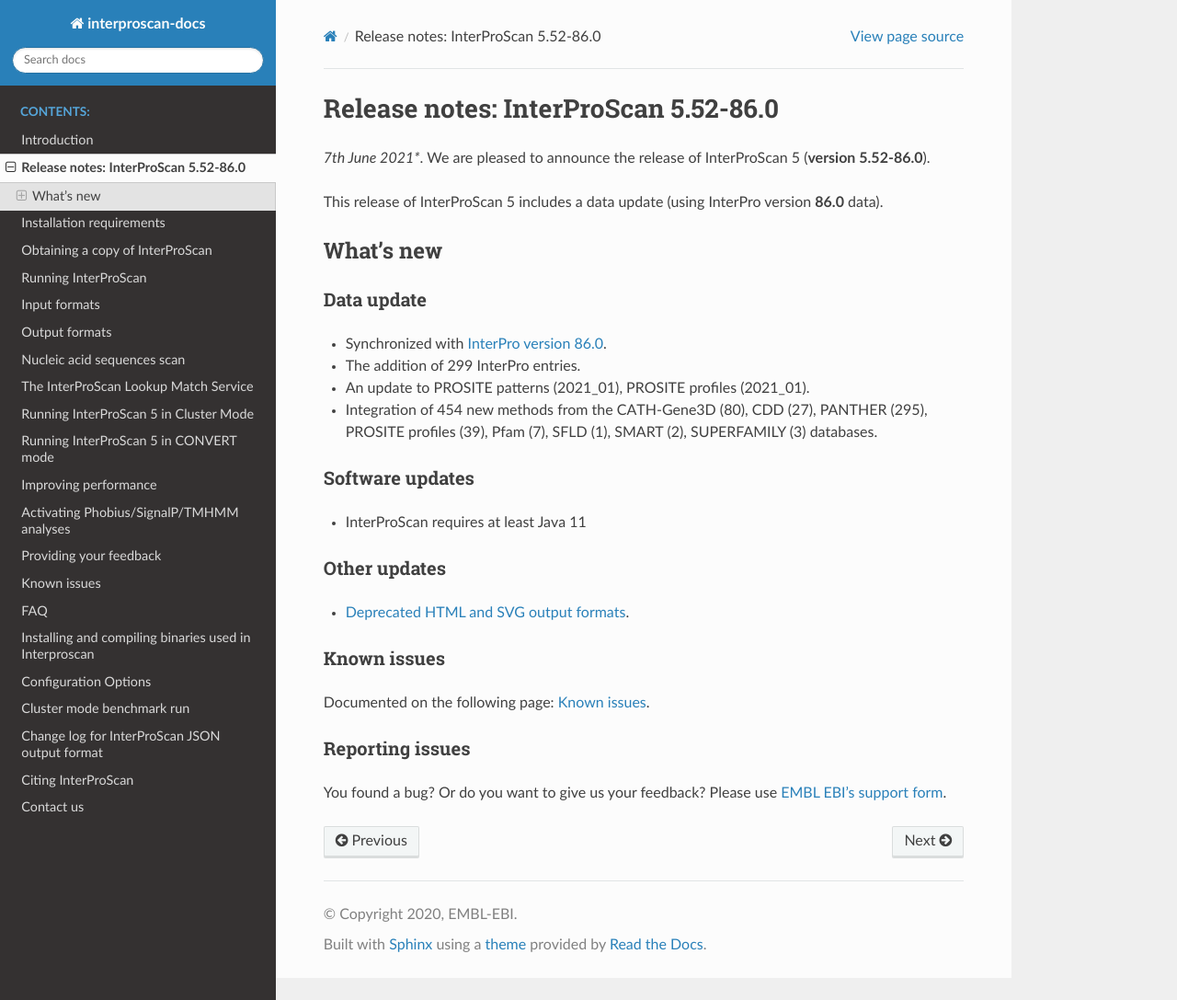
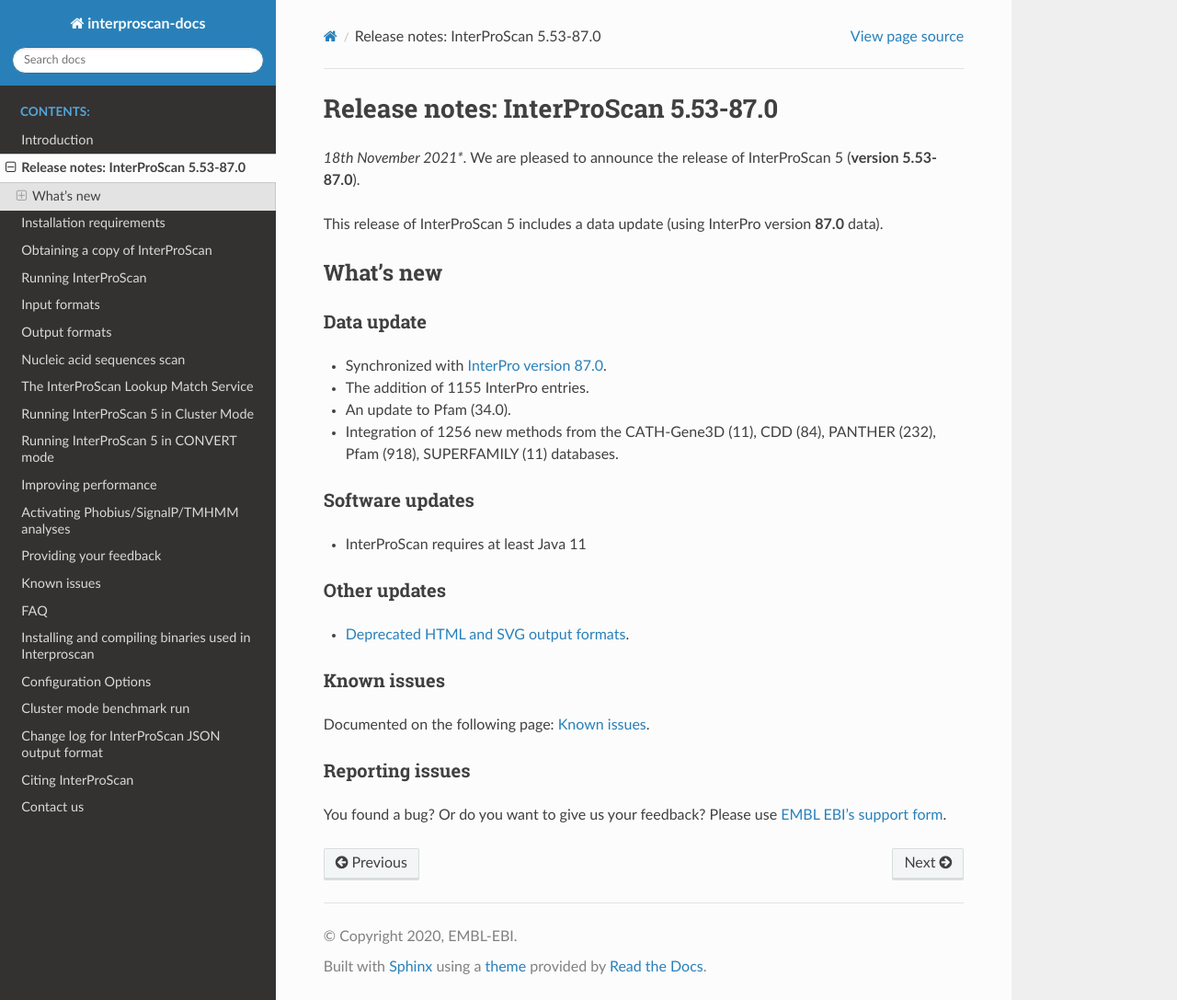
Before and after one commit to ebi-pf-team/interproscan-docs, a Sphinx documentation site: the page built from docs/ReleaseNotes.rst, in a window 1280 px wide and 1087 px high. Shown: the whole window at 92% size. Built offline with Sphinx 7.4.7 and the Read the Docs theme 2.0.0, drawn with Linux system fonts in a browser that asks for light colours.

```diff
--- a/docs/KnownIssues.rst
+++ b/docs/KnownIssues.rst
@@ -40,6 +40,12 @@
 
 These steps should update the Coils binary.
 
+3. PIRSR errors
+~~~~~~~~~~~~~~~~
+
+Some PIRSR rules contain 'Nter' and/or 'Cter' for the start/end locations and InterProScan fails for sequences that hit those site rules.
+If residue annotation is not required it can be disabled by using the "-dra" command line option in InterProScan.
+
 
 If you encounter errors not listed above,
 `please contact us using EMBL EBI's support form <http://www.ebi.ac.uk/support/interproscan>`__.
--- a/docs/ReleaseNotes.rst
+++ b/docs/ReleaseNotes.rst
@@ -1,11 +1,11 @@
-Release notes: InterProScan 5.52-86.0
+Release notes: InterProScan 5.53-87.0
 =====================================
 
-*7th June 2021**. We are pleased to announce the release of
-InterProScan 5 (**version 5.52-86.0**).
+*18th November 2021**. We are pleased to announce the release of
+InterProScan 5 (**version 5.53-87.0**).
 
 This release of InterProScan 5 includes a data update (using InterPro
-version **86.0** data).
+version **87.0** data).
 
 What’s new
 ~~~~~~~~~~
@@ -14,10 +14,10 @@
 ^^^^^^^^^^^
 
 -  Synchronized with `InterPro version
-   86.0 <http://www.ebi.ac.uk/interpro/release_notes>`__.
--  The addition of 299 InterPro entries.
--  An update to PROSITE patterns (2021_01), PROSITE profiles (2021_01).
--  Integration of 454 new methods from the CATH-Gene3D (80), CDD (27), PANTHER (295), PROSITE profiles (39), Pfam (7), SFLD (1), SMART (2), SUPERFAMILY (3) databases.
+   87.0 <http://www.ebi.ac.uk/interpro/release_notes>`__.
+-  The addition of 1155 InterPro entries.
+-  An update to Pfam (34.0).
+-  Integration of 1256 new methods from the CATH-Gene3D (11), CDD (84), PANTHER (232), Pfam (918), SUPERFAMILY (11) databases.
 
 Software updates
 ^^^^^^^^^^^^^^^^
```
Also changed, not shown: docs/HowToDownload.rst (+7 -7 lines), docs/LocalLookupService.rst (+15 -15 lines).
